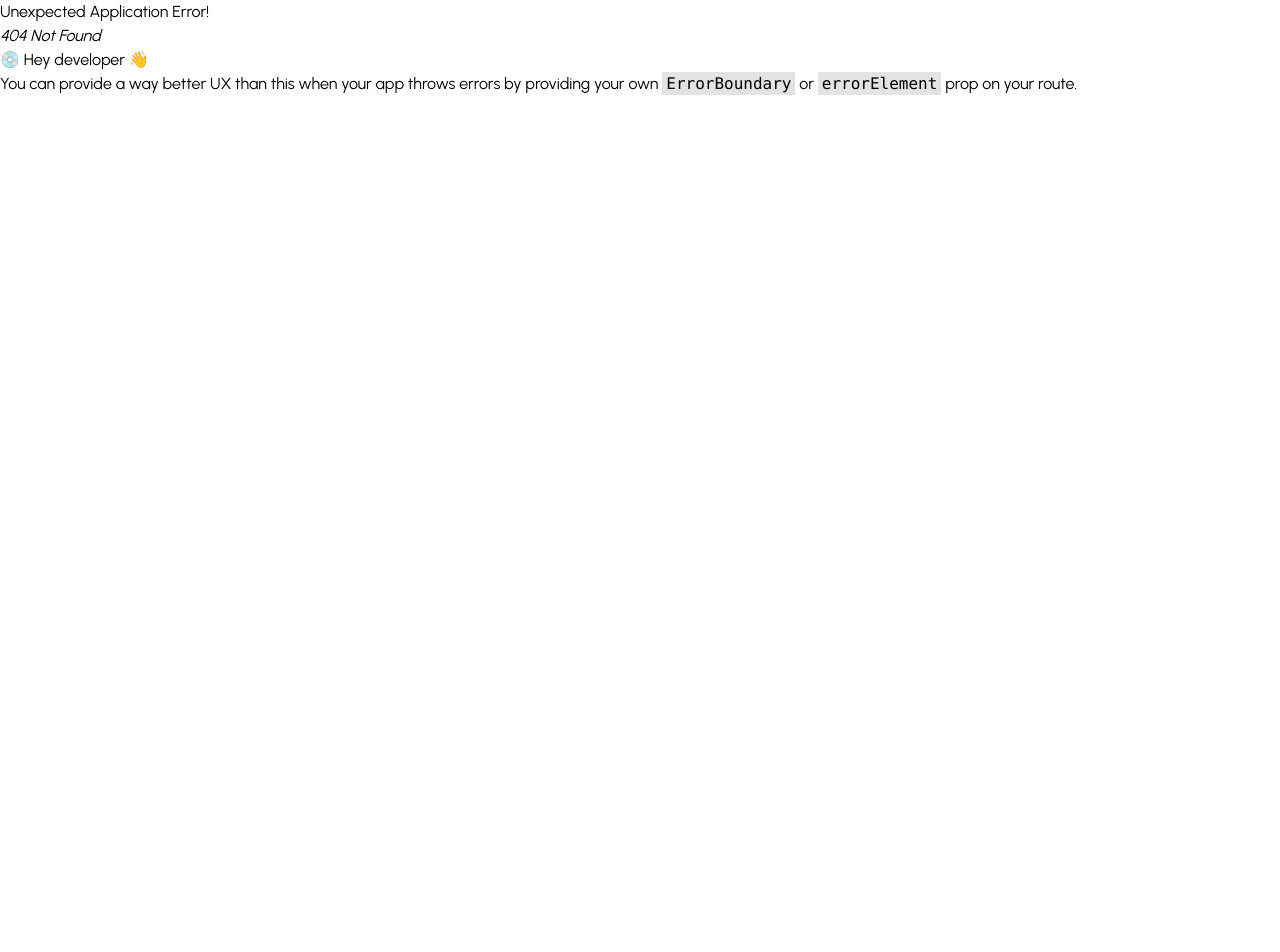
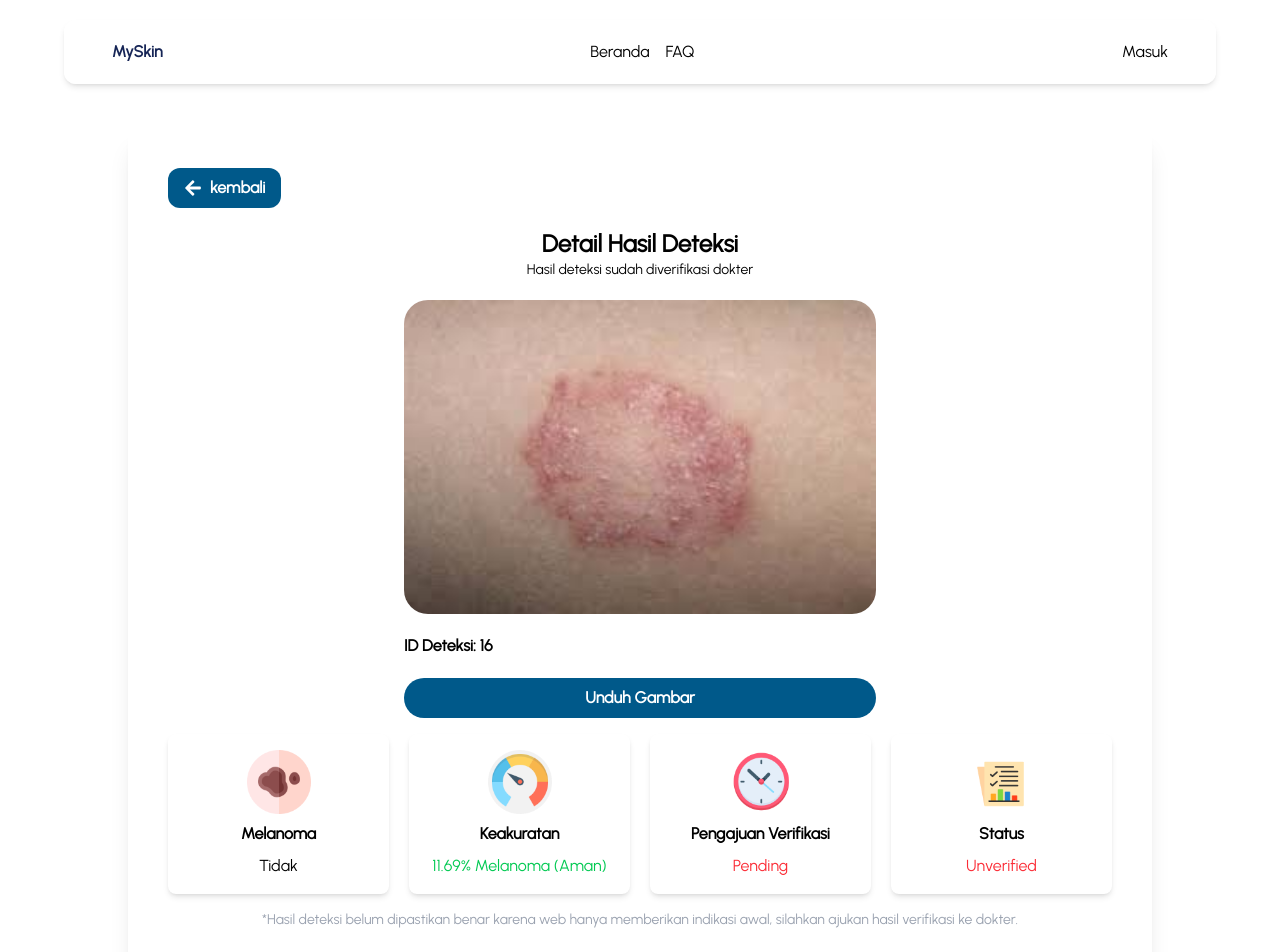
Before and after one commit to haululazkiyaa/humic-myskin-fe, a React (Vite) app: page /info-detect in a window 1280 px wide. Before the commit this address had no page. Shown: the top 952 px of the page. Before the commit the page ends 800 px from the top, so only its background shows below. Built offline with nearby package versions, Linux system fonts and the light colour scheme.

Commit message:
add info riwayat deteksi

```diff
--- a/src/hooks/useModal.jsx
+++ b/src/hooks/useModal.jsx
@@ -11,7 +11,7 @@ const useModal = () => {
     if (!isOpen) return null;
 
     return (
-      <div className="fixed inset-0 z-10 flex items-center justify-center bg-black/80">
+      <div className="fixed inset-0 z-10 flex items-center justify-center bg-black/40">
         {children}
       </div>
     );
--- /dev/null
+++ b/src/layouts/InfoDetect.jsx
@@ -0,0 +1,61 @@
+import { FaArrowLeft } from "react-icons/fa";
+import testSkin from "../assets/img/test-myskin.jpg";
+import melanoma from "../assets/icon/Ellipse 3.png";
+import keakuratan from "../assets/icon/Ellipse 1.png";
+import status from "../assets/icon/Ellipse 5.png";
+import time from "../assets/icon/Ellipse 4.png";
+const InfoDetect = () => {
+  return (
+    <div className="py-32 w-full px-32">
+      <div className="w-full rounded-lg shadow-xl bg-white p-10">
+        <button className="flex justify-between gap-x-2 items-center px-4 py-2 text-white font-bold rounded-xl bg-sky-800">
+          <FaArrowLeft className="text-lg text-white" />
+          kembali
+        </button>
+        <div className="text-center flex flex-col items-center">
+          <div className="my-5 leading-10">
+            <h1 className="text-2xl font-semibold">Detail Hasil Deteksi</h1>
+            <p className="text-sm text-ellipsis">
+              Hasil deteksi sudah diverifikasi dokter
+            </p>
+          </div>
+          <img className="rounded-3xl w-1/2" src={testSkin} alt="" />
+          <p className="w-1/2 my-5 text-left font-bold text-md">
+            ID Deteksi: 16
+          </p>
+          <button className="w-1/2 px-4 py-2 text-white font-bold rounded-full bg-sky-800 hover:bg-sky-900 cursor-pointer">
+            Unduh Gambar
+          </button>
+          <div className="w-full flex justify-center gap-x-5 py-4">
+            <div className="w-64 shadow-md rounded-lg bg-white flex flex-col items-center gap-y-2 px-4 py-4">
+              <img src={melanoma} alt="Melanoma" className="w-16 h-16" />
+              <h4 className="text-black font-semibold">Melanoma</h4>
+              <p>Tidak</p>
+            </div>
+            <div className="w-64 shadow-md rounded-lg bg-white flex flex-col items-center gap-y-2 px-4 py-4">
+              <img src={keakuratan} alt="Keakuratan" className="w-16 h-16" />
+              <h4 className="text-black font-semibold">Keakuratan</h4>
+              <p className="text-green-500">11.69% Melanoma (Aman)</p>
+            </div>
+            <div className="w-64 shadow-md rounded-lg bg-white flex flex-col items-center gap-y-2 px-4 py-4">
+              <img src={time} alt="Status" className="w-16 h-16" />
+              <h4 className="text-black font-semibold">Pengajuan Verifikasi</h4>
+              <p className="text-red-500">Pending</p>
+            </div>
+            <div className="w-64 shadow-md rounded-lg bg-white flex flex-col items-center gap-y-2 px-4 py-4">
+              <img src={status} alt="Status" className="w-16 h-16" />
+              <h4 className="text-black font-semibold">Status</h4>
+              <p className="text-red-500">Unverified</p>
+            </div>
+          </div>
+          <p className="text-sm font-normal text-gray-400">
+            *Hasil deteksi belum dipastikan benar karena web hanya memberikan
+            indikasi awal, silahkan ajukan hasil verifikasi ke dokter.
+          </p>
+        </div>
+      </div>
+    </div>
+  );
+};
+
+export default InfoDetect;
--- a/src/routes/RootLayouts.jsx
+++ b/src/routes/RootLayouts.jsx
@@ -4,6 +4,7 @@ import Homepage from "../pages/Homepage";
 import FAQ from "../pages/FAQ";
 import DeteksiPasien from "../pages/DeteksiPasien";
 import PengajuanPasien from "../pages/PengajuanPasien";
+import InfoDetect from "../layouts/InfoDetect";
 
 export const router = createBrowserRouter([
   {
@@ -26,6 +27,10 @@ export const router = createBrowserRouter([
         path: "/pengajuan-pasien",
         element: <PengajuanPasien />,
       },
+      {
+        path: "/info-detect",
+        element: <InfoDetect />,
+      },
     ],
   },
 ]);
```
